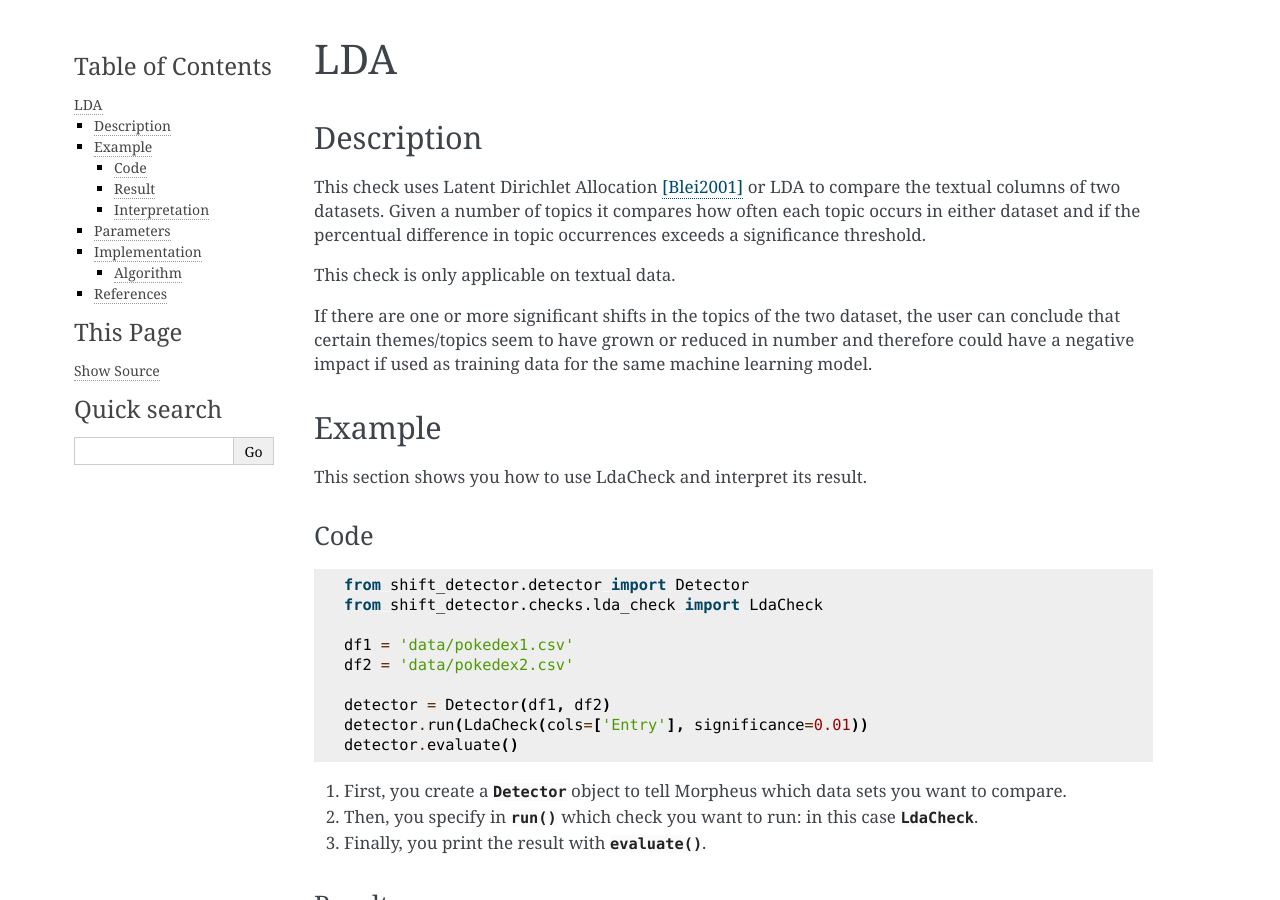
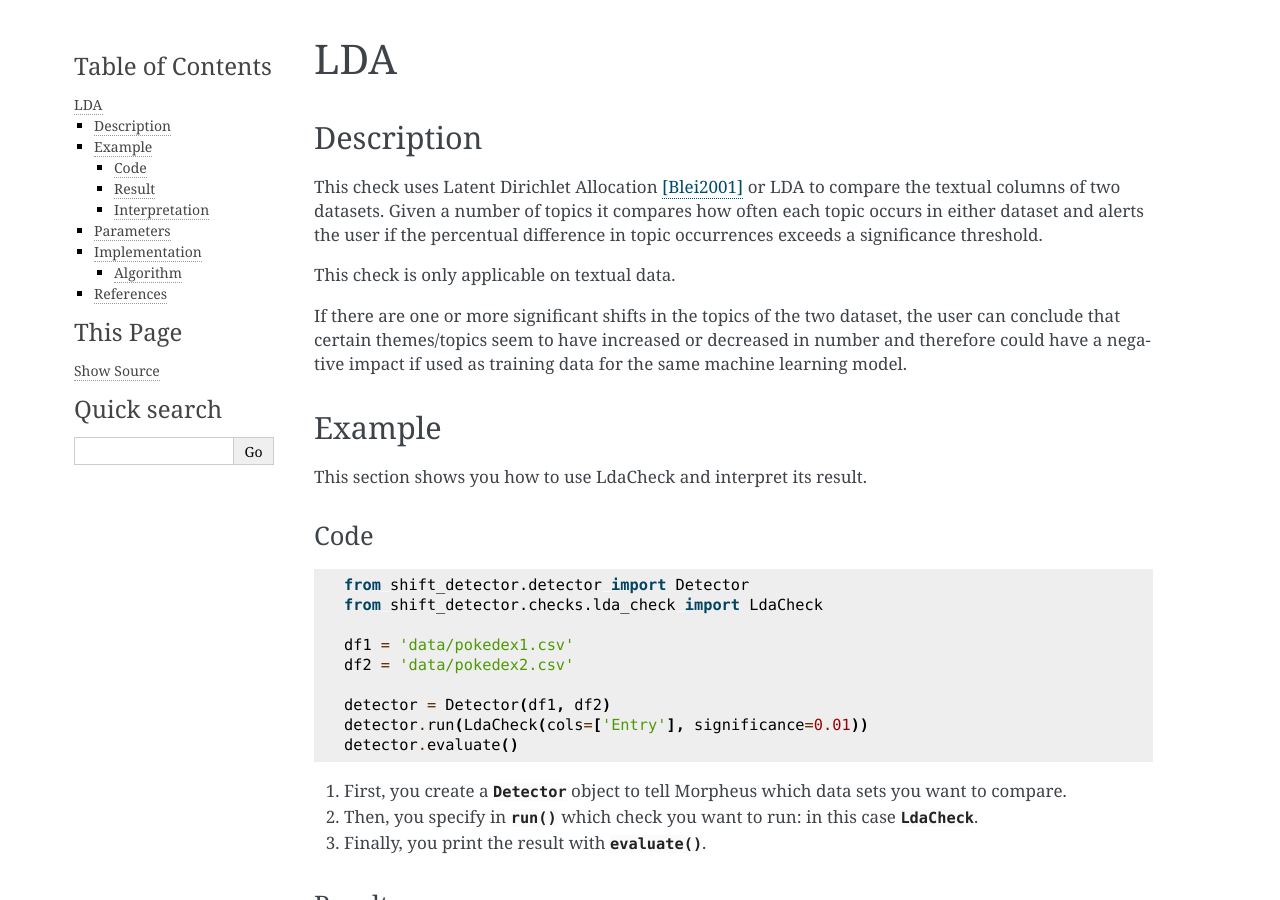
Before and after one commit to hpi-bp1819-naumann/shift-detector, a Sphinx documentation site: the page built from docs/source/checks/lda.rst, in a window 1280 px wide and 900 px high. Built offline with Sphinx 7.4.7, drawn with Linux system fonts in a browser that asks for light colours.

Commit message:
1 change

```diff
--- a/docs/source/checks/lda.rst
+++ b/docs/source/checks/lda.rst
@@ -7,15 +7,15 @@ Description
 -----------
 
 This check uses Latent Dirichlet Allocation [Blei2001]_ or LDA to compare the textual
-columns of two datasets. Given a number of topics it compares how often
-each topic occurs in either dataset and if the percentual difference in
-topic occurrences exceeds a significance threshold.
+columns of two datasets. Given a number of topics it compares how often each topic
+occurs in either dataset and alerts the user if the percentual difference in topic
+occurrences exceeds a significance threshold.
 
 This check is only applicable on textual data.
 
 If there are one or more significant shifts in the topics of the two dataset,
-the user can conclude that certain themes/topics seem to have grown or reduced
-in number and therefore could have a negative impact if used as training data
+the user can conclude that certain themes/topics seem to have increased or
+decreased in number and therefore could have a negative impact if used as training data
 for the same machine learning model.
 
 
```
